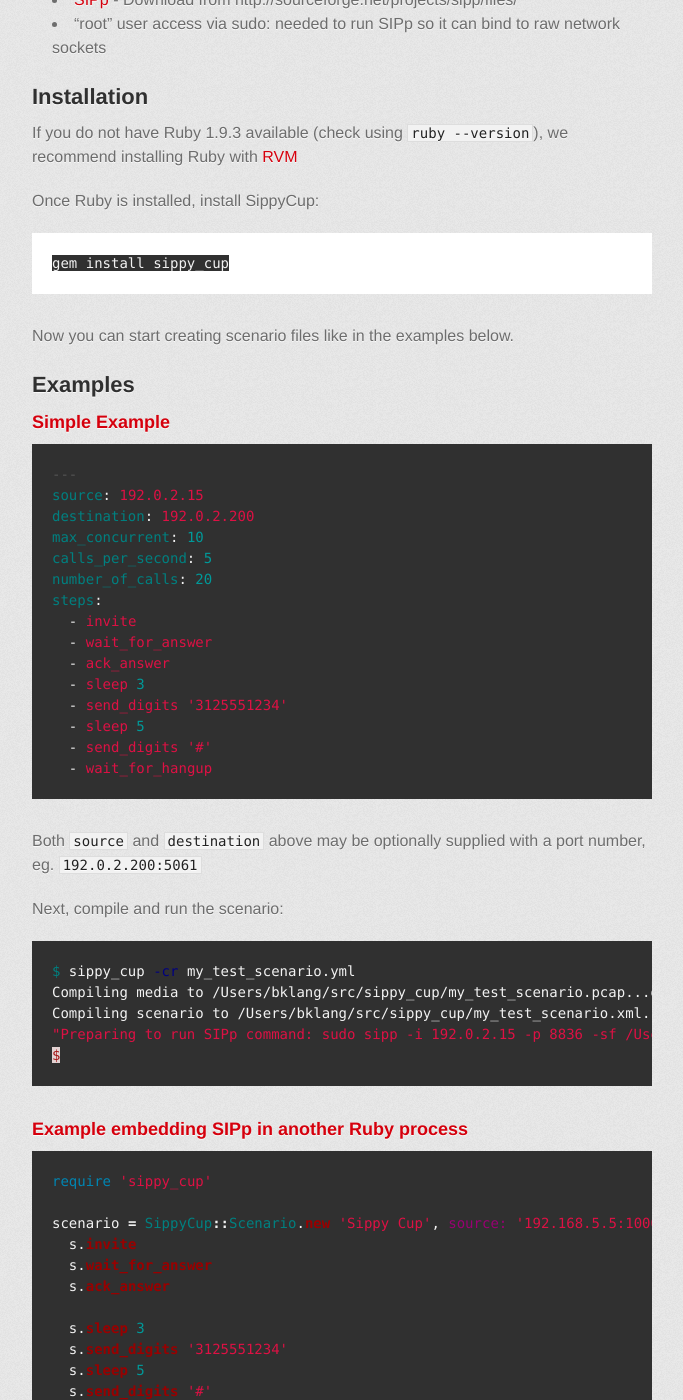
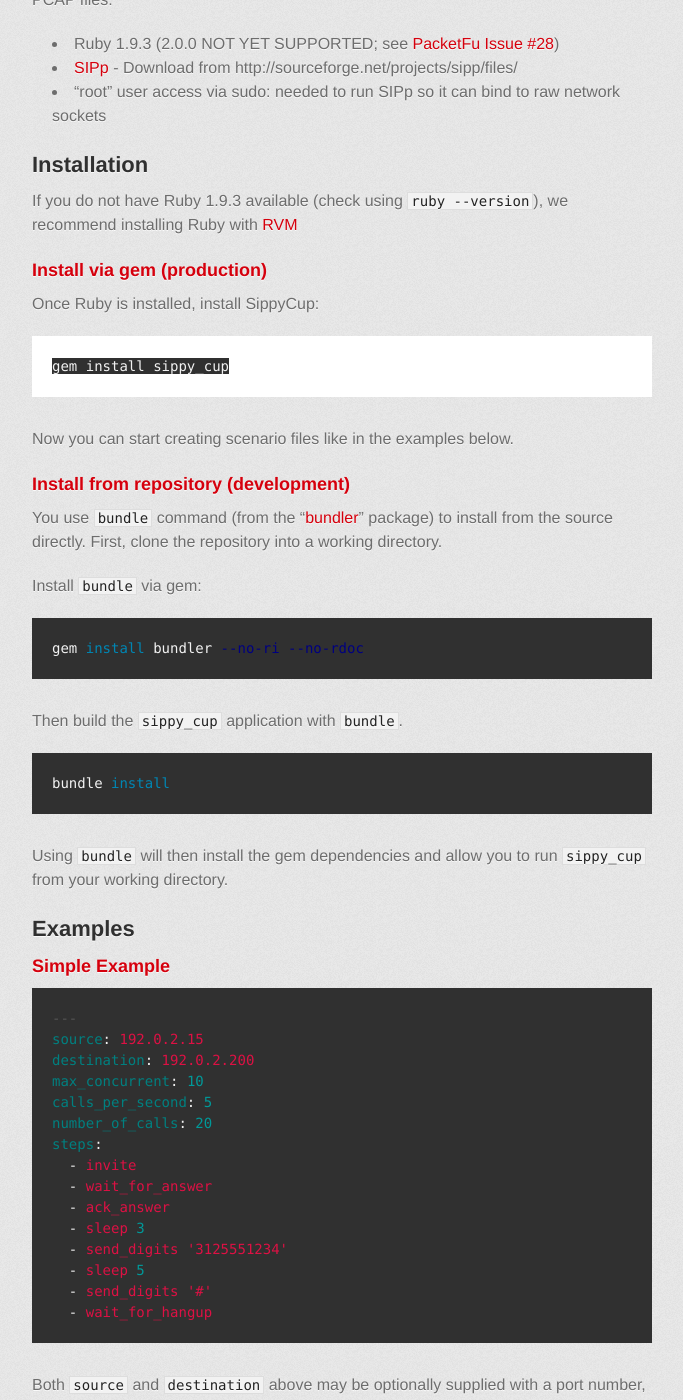
Before and after one commit to mojolingo/sippy_cup, a Jekyll site: the page built from index.md, in a window 1280 px wide and 1400 px high, scrolled down 1759 px. Shown: the whole window, without its empty margins (298-981 px from the left). Built offline with Jekyll 4.4.1, drawn with Linux system fonts in a browser that asks for light colours; some web fonts are replaced; some of the changed text lies outside the part shown.

Commit message:
Bundler info courtesy Leif Madsen

````diff
--- a/index.md
+++ b/index.md
@@ -45,6 +45,8 @@
 
 If you do not have Ruby 1.9.3 available (check using `ruby --version`), we recommend installing Ruby with [RVM](http://rvm.io)
 
+### Install via gem (production)
+
 Once Ruby is installed, install SippyCup:
 
 ```
@@ -52,6 +54,24 @@
 ```
 
 Now you can start creating scenario files like in the examples below.
+
+### Install from repository (development)
+
+You use `bundle` command (from the "[bundler](http://bundler.io/)" package) to install from the source directly. First, clone the repository into a working directory.
+
+Install `bundle` via gem:
+
+{% highlight bash %}
+gem install bundler --no-ri --no-rdoc
+{% endhighlight %}
+
+Then build the `sippy_cup` application with `bundle`.
+
+{% highlight bash %}
+bundle install
+{% endhighlight %}
+
+Using `bundle` will then install the gem dependencies and allow you to run `sippy_cup` from your working directory.
 
 ## Examples {#examples}
 
````
